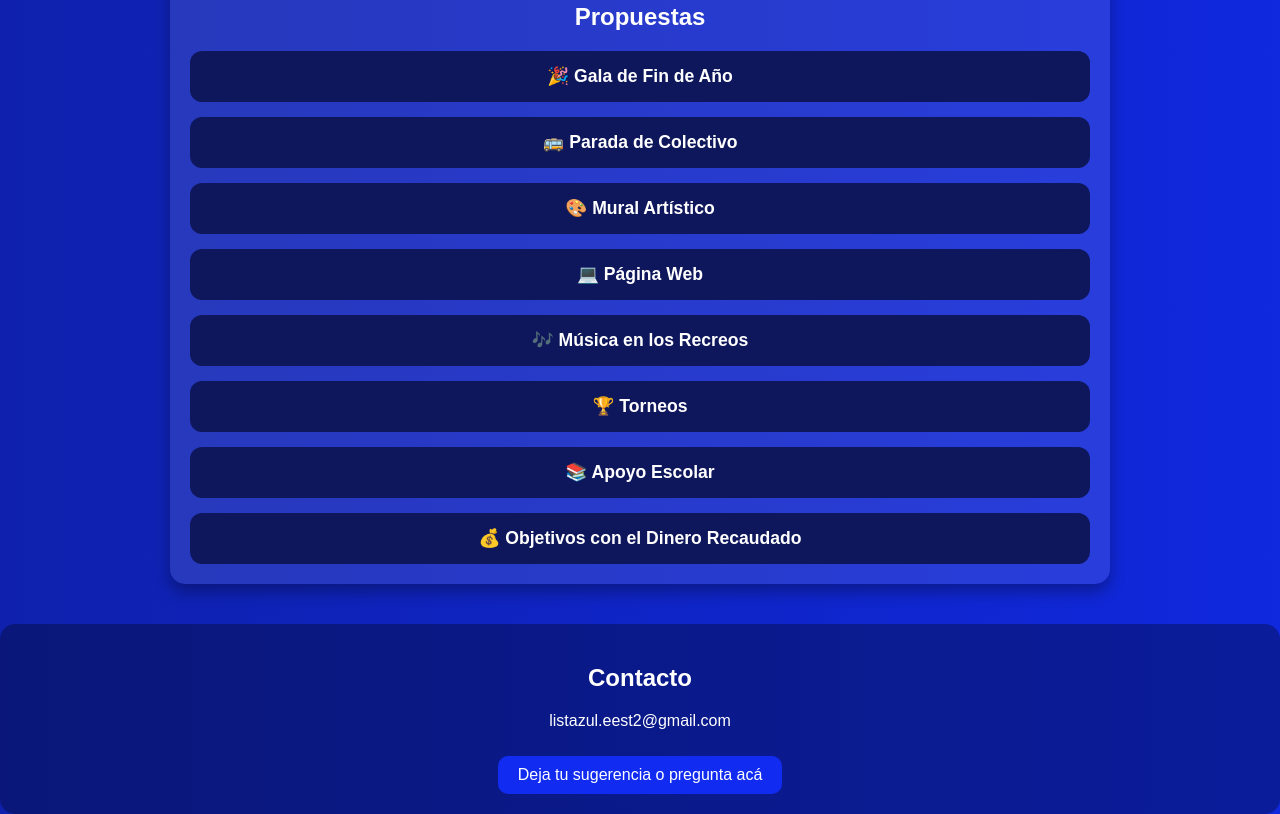
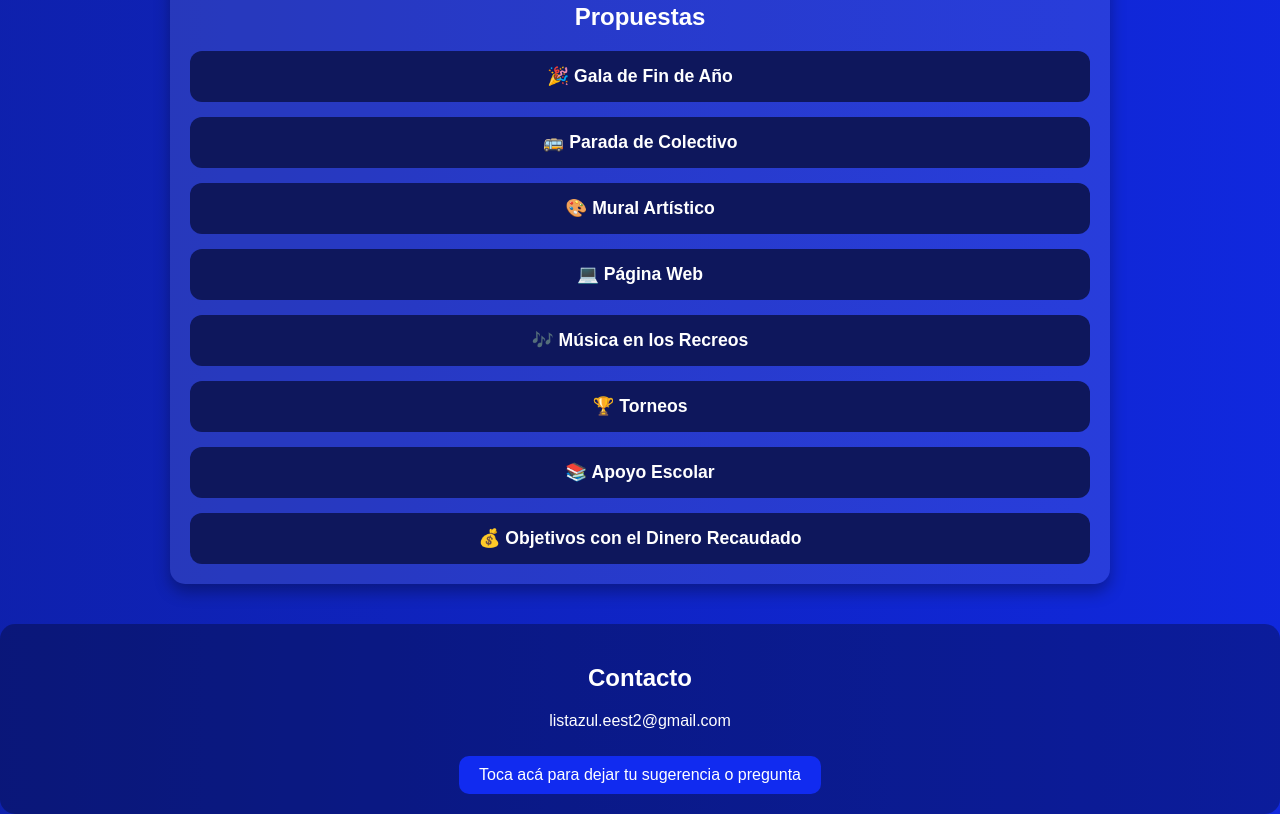
Before and after one commit to agustinamolla/centrodeestudiantes, a plain HTML site: page index.html in a window 1280 px wide. Shown: the part 712-1526 px from the top of the page. Drawn offline with Linux system fonts and the light colour scheme.

Commit message:
Update index.html

```diff
--- a/index.html
+++ b/index.html
@@ -179,7 +179,7 @@
     <h2>Contacto</h2>
     <p>listazul.eest2@gmail.com</p>
     <a href="https://docs.google.com/forms/d/e/1FAIpQLSdhO45EShsBe-hB1IIqvt7UkKn_amRSK2G03Ii9q6yI6NyuxQ/viewform?usp=sharing&ouid=111821596794346886846" target="_blank">
-        Deja tu sugerencia o pregunta acá
+        Toca acá para dejar tu sugerencia o pregunta
     </a>
 </footer>
 
```
